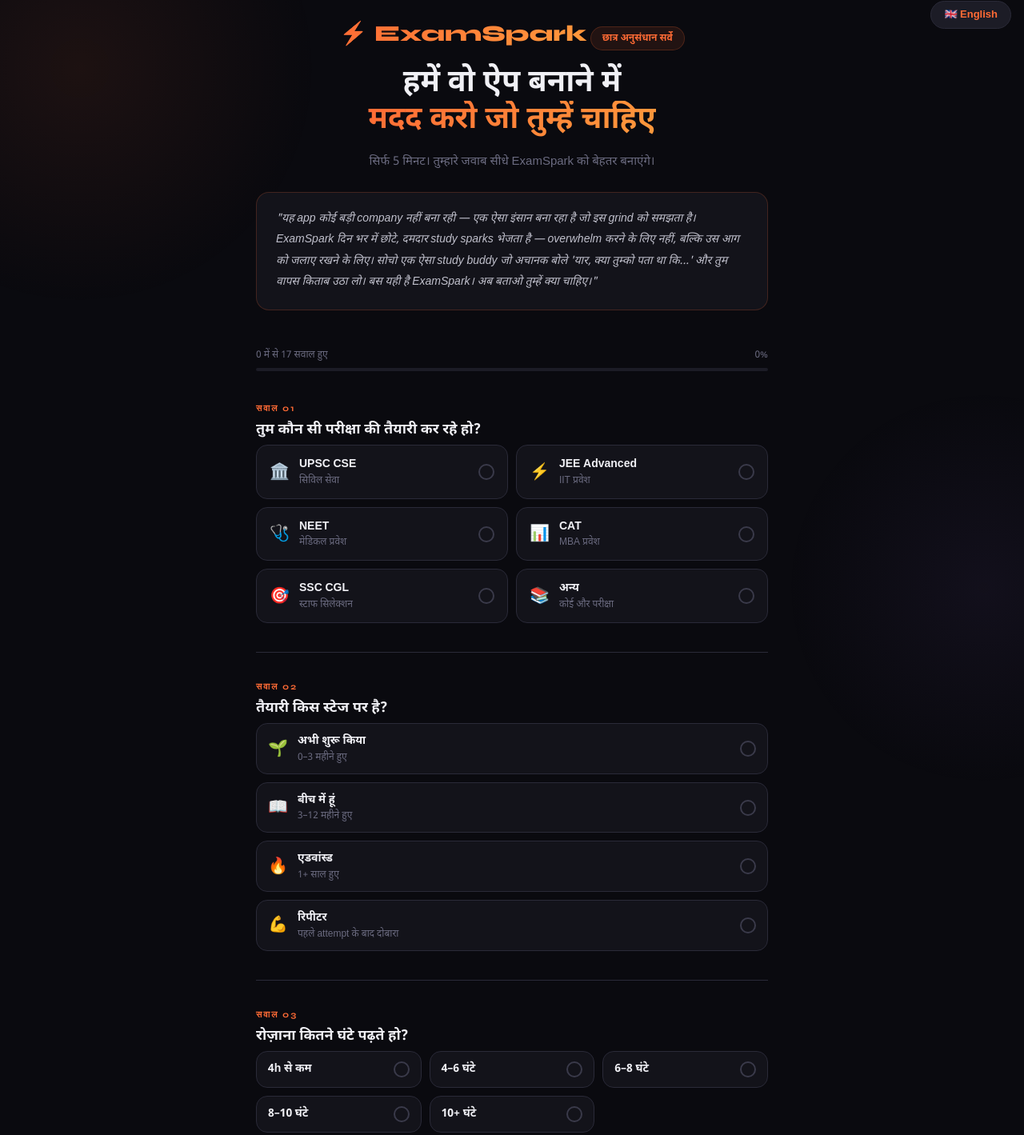
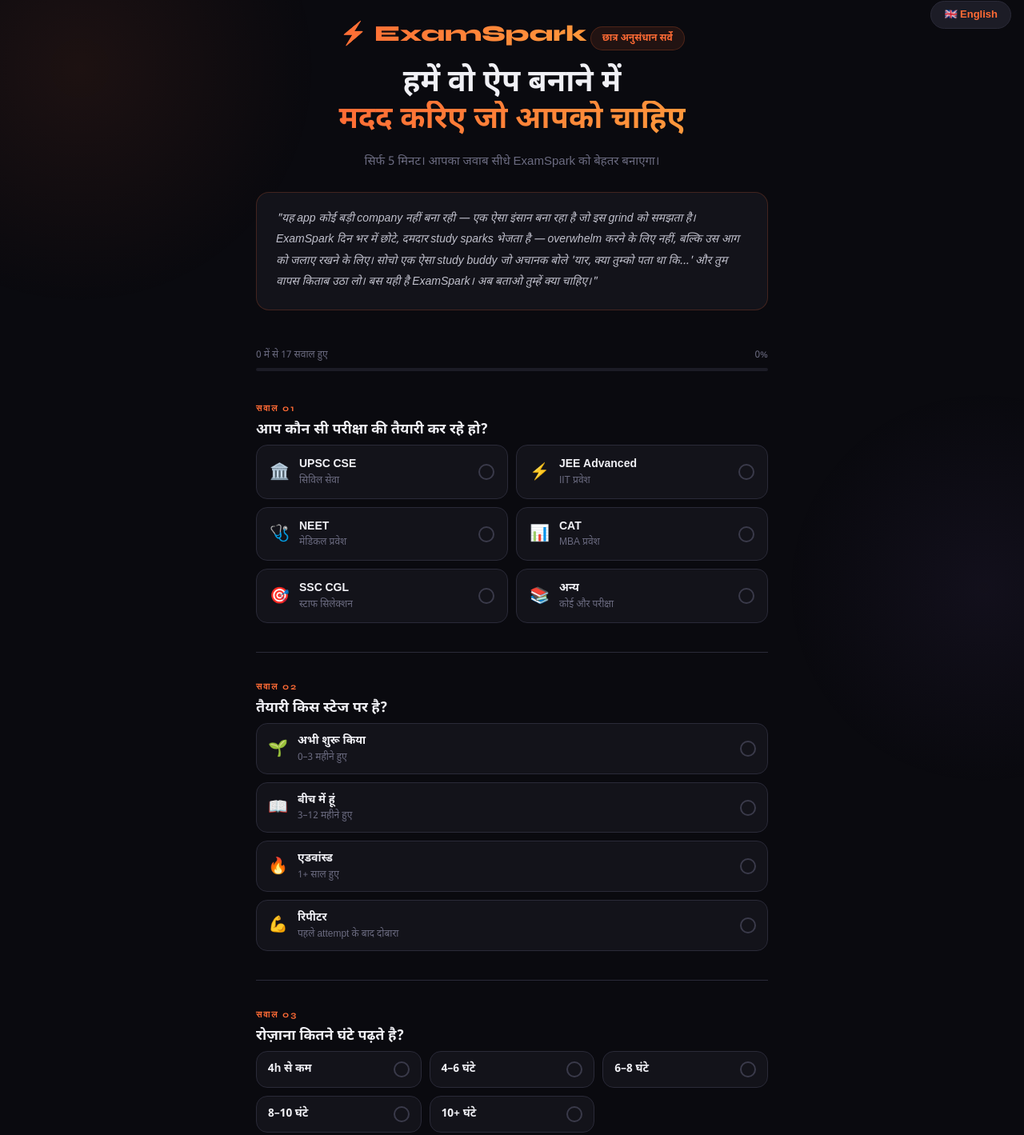
Before and after one commit to genome-debug/examspark, a plain HTML site: page survey/examspark-research-hi-v2.html in a window 1280 px wide. Shown: the part 15-1434 px from the top of the page at 80% size. Drawn offline with Linux system fonts and the light colour scheme.

Commit message:
Refine Hindi text in survey questions and instructions
Updated Hindi text for clarity and consistency in the survey questions and instructions.

```diff
--- a/survey/examspark-research-hi-v2.html
+++ b/survey/examspark-research-hi-v2.html
@@ -81,8 +81,8 @@
     <div class="header">
       <div class="logo">⚡ ExamSpark</div>
       <div class="badge">छात्र अनुसंधान सर्वे</div>
-      <h1>हमें वो ऐप बनाने में<br><span>मदद करो जो तुम्हें चाहिए</span></h1>
-      <p class="subtitle">सिर्फ 5 मिनट। तुम्हारे जवाब सीधे ExamSpark को बेहतर बनाएंगे।</p>
+      <h1>हमें वो ऐप बनाने में<br><span>मदद करिए जो आपको चाहिए</span></h1>
+      <p class="subtitle">सिर्फ 5 मिनट। आपका जवाब सीधे ExamSpark को बेहतर बनाएगा।</p>
       <div class="intro-card">
         <p>"यह app कोई बड़ी company नहीं बना रही — एक ऐसा इंसान बना रहा है जो इस grind को समझता है। ExamSpark दिन भर में छोटे, दमदार study sparks भेजता है — overwhelm करने के लिए नहीं, बल्कि उस आग को जलाए रखने के लिए। सोचो एक ऐसा study buddy जो अचानक बोले 'यार, क्या तुम्को पता था कि...' और तुम वापस किताब उठा लो। बस यही है ExamSpark। अब बताओ तुम्हें क्या चाहिए।"</p>
       </div>
@@ -97,7 +97,7 @@
     <!-- Q1 -->
     <div class="section">
       <div class="section-num">सवाल 01</div>
-      <div class="section-title">तुम कौन सी परीक्षा की तैयारी कर रहे हो?</div>
+      <div class="section-title">आप कौन सी परीक्षा की तैयारी कर रहे हो?</div>
       <div class="options-grid cols-2">
         <div class="option" onclick="select('q1','UPSC CSE',this)"><span class="option-icon">🏛️</span><div class="option-content"><div class="option-label">UPSC CSE</div><div class="option-sub">सिविल सेवा</div></div><div class="option-check"></div></div>
         <div class="option" onclick="select('q1','JEE Advanced',this)"><span class="option-icon">⚡</span><div class="option-content"><div class="option-label">JEE Advanced</div><div class="option-sub">IIT प्रवेश</div></div><div class="option-check"></div></div>
@@ -125,7 +125,7 @@
     <!-- Q3 -->
     <div class="section">
       <div class="section-num">सवाल 03</div>
-      <div class="section-title">रोज़ाना कितने घंटे पढ़ते हो?</div>
+      <div class="section-title">रोज़ाना कितने घंटे पढ़ते है?</div>
       <div class="options-grid cols-3">
         <div class="option compact" onclick="select('q3','4h से कम',this)"><div class="option-content"><div class="option-label">4h से कम</div></div><div class="option-check"></div></div>
         <div class="option compact" onclick="select('q3','4-6 घंटे',this)"><div class="option-content"><div class="option-label">4–6 घंटे</div></div><div class="option-check"></div></div>
@@ -417,7 +417,14 @@
     document.getElementById('form-view').style.display = 'none';
     document.getElementById('thankyou-view').style.display = 'block';
     window.scrollTo({top:0,behavior:'smooth'});
-    console.log('[ExamSpark Survey HI]', JSON.stringify(answers, null, 2));
+    console.log('[ExamSpark Survey EN]', JSON.stringify(answers, null, 2));
+    // Send to Google Sheets
+    fetch('https://script.google.com/macros/s/AKfycbwqvQSK7dxhNs766fa5DAar_DsMpXFuJmstyCEiGQkn-kdXkNocVARFD81N4Es-Xkmd/exec', {
+      method: 'POST',
+      mode: 'no-cors',
+      headers: { 'Content-Type': 'application/json' },
+      body: JSON.stringify({ ...answers, lang: 'en' })
+    });
   }
 
   function copyLink() { navigator.clipboard.writeText(window.location.href).then(()=>alert('Link copy हो गया! 🙏')); }
```
